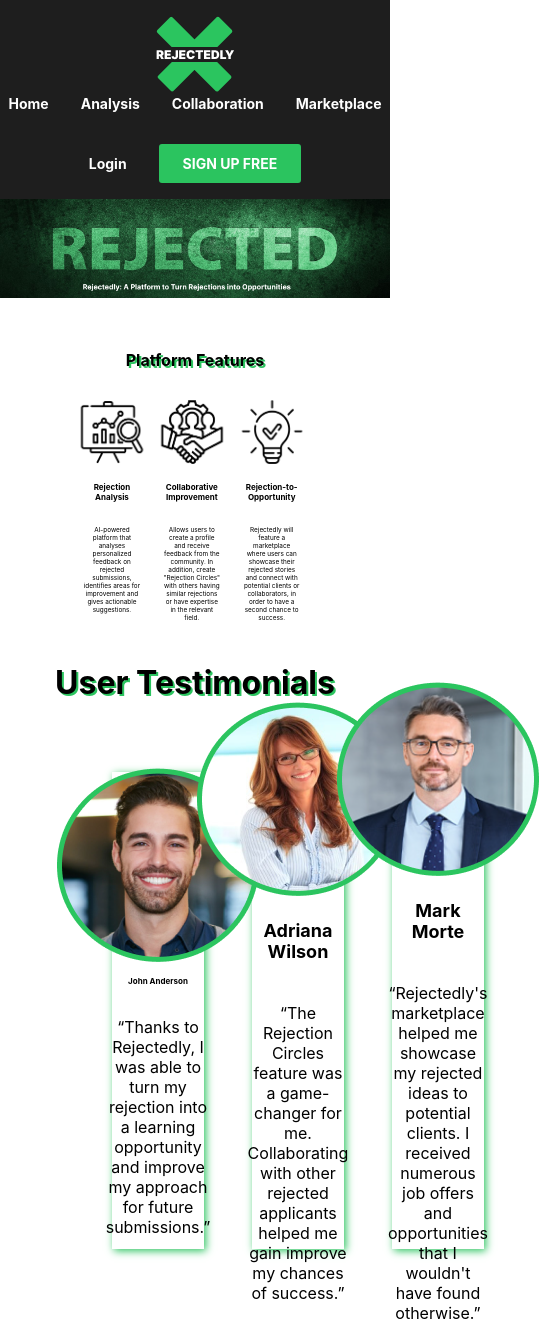
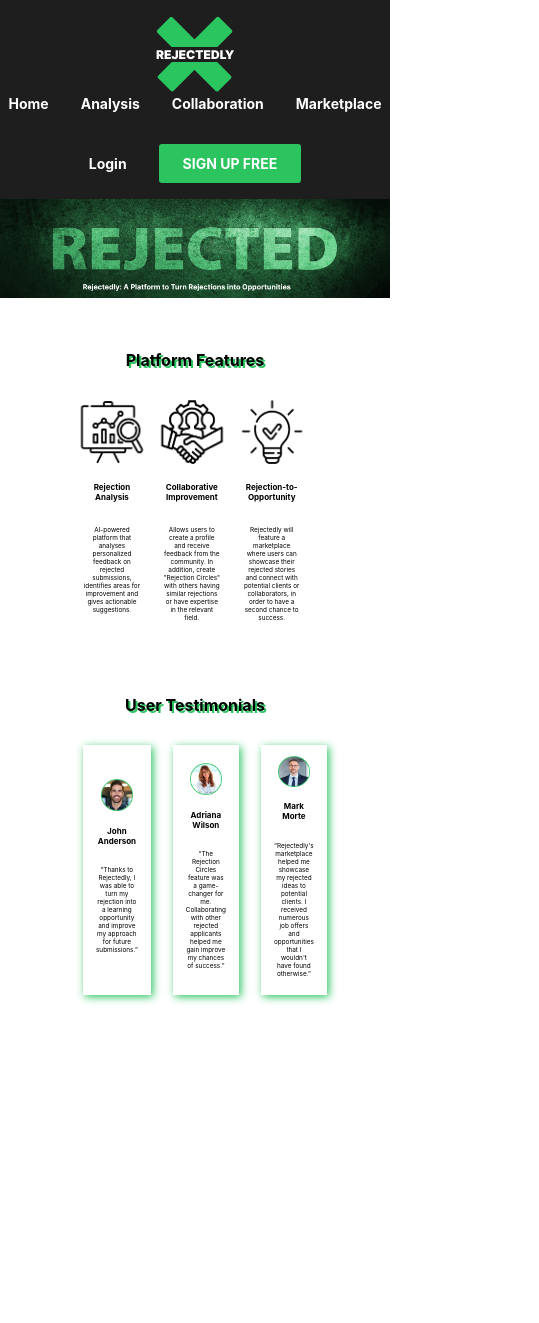
Before and after one commit to rimaabouchacra/Rejectedly, a React (Create React App) app in the folder rejectedly-frontend/: page / in a window 390 px wide. Shown: the whole page, 539 px wide, since content can reach past the window. After the commit the page ends 1014 px from the top, so only its background shows below. Built offline with nearby package versions, Linux system fonts and the light colour scheme.

Commit message:
edited testimonials style

```diff
--- a/rejectedly-frontend/src/components/platform-features/index.css
+++ b/rejectedly-frontend/src/components/platform-features/index.css
@@ -35,7 +35,6 @@
     .features-container {
         gap: 1rem;
         padding: 1rem;
-        flex-wrap: wrap;
     }
 
     .feature {
--- a/rejectedly-frontend/src/components/testimonials/index.css
+++ b/rejectedly-frontend/src/components/testimonials/index.css
@@ -28,3 +28,31 @@
     font-size: 1.125rem;
     font-weight: bold;
 }
+@media screen and (max-width: 768px) {
+    .testimonials-title {
+        margin-top: 3rem;
+        font-size: 1rem;
+    }
+
+    .persons-container {
+        gap: 1rem;
+        padding: 1rem;
+        flex-wrap: nowrap;
+    }
+
+    .person {
+        width: 35%;
+        height: 14rem;
+        margin: 0.2rem;
+        font-size: 0.4rem;
+    }
+
+    .person-img {
+        width: 2rem;
+        height: 2rem;
+    }
+
+    .name {
+        font-size: 0.5rem;
+    }
+}
```
Also changed, not shown: rejectedly-frontend/src/components/About/index.css (added), rejectedly-frontend/src/components/About/index.js (added).
